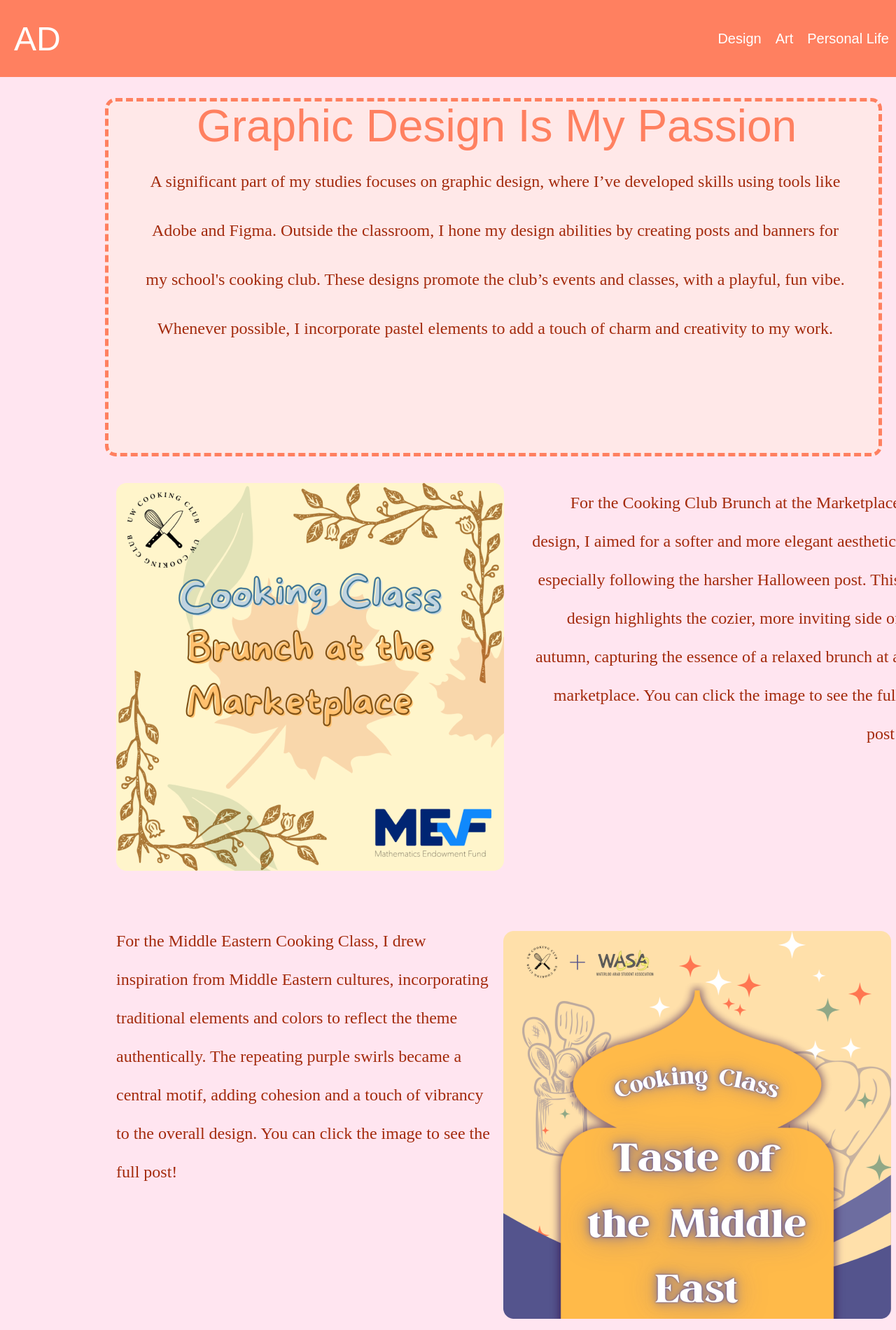
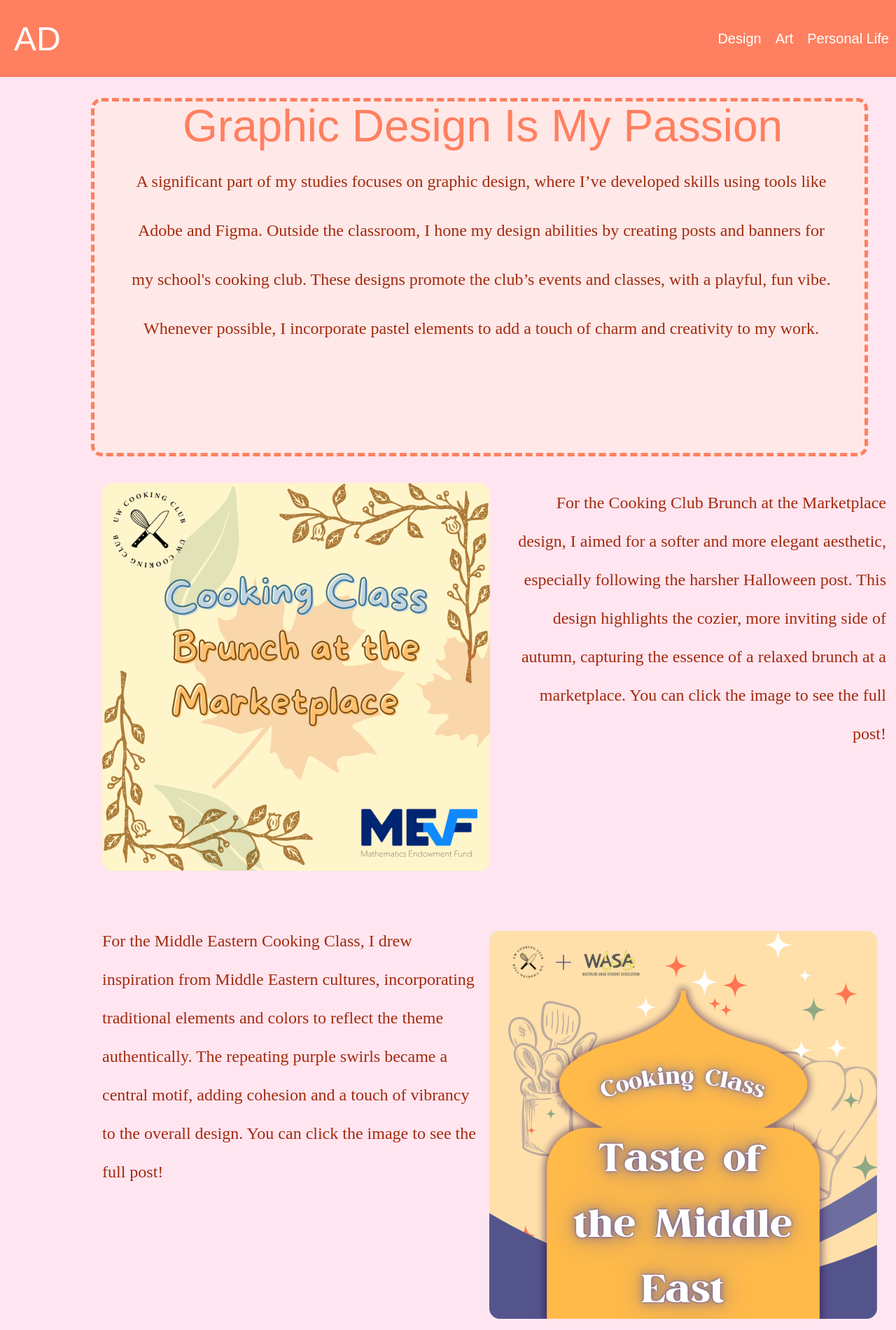
Before and after one commit to AmaraDamji/graphic-design, a plain HTML site: page index.html in a window 1280 px wide. Shown: the top 1900 px of the page at 70% size. Drawn offline with Linux system fonts and the light colour scheme; a web font is replaced by a local one.

Commit message:
adjustments

```diff
--- a/index.html
+++ b/index.html
@@ -43,7 +43,7 @@ Date retrieved: November 20
         width: 1100px;
         height: 502px;
         top: 140px;
-        left: 150px;
+        left: 130px;
         background-color: #ffe8e8;
         border-radius: 15px;
         border: 5px dashed #ff8060;
@@ -52,7 +52,7 @@ Date retrieved: November 20
       h1 {
         position: absolute;
         top: 100px;
-        left: 200px;
+        left: 180px;
         width: 1019px;
         font-weight: 400;
         color: #ff8060;
@@ -64,7 +64,7 @@ Date retrieved: November 20
       .description {
         position: absolute;
         top: 200px;
-        left: 200px;
+        left: 180px;
         width: 1015px;
         font-family: "DynaPuff";
         font-weight: 400;
@@ -77,7 +77,7 @@ Date retrieved: November 20
       .brunch-text {
         position: absolute;
         top: 667px;
-        left: 751px;
+        left: 731px;
         width: 535px;
         font-family: "DynaPuff";
         font-weight: 500;
@@ -90,7 +90,7 @@ Date retrieved: November 20
       .brunch {
         position: absolute;
         top: 690px;
-        left: 166px;
+        left: 146px;
         width: 554px;
         height: 554px;
         object-fit: cover;
@@ -99,7 +99,7 @@ Date retrieved: November 20
       .middle-text {
         position: absolute;
         top: 1293px;
-        left: 166px;
+        left: 146px;
         width: 536px;
         font-family: "DynaPuff";
         font-weight: 500;
@@ -112,7 +112,7 @@ Date retrieved: November 20
       .middle {
         position: absolute;
         top: 1330px;
-        left: 719px;
+        left: 699px;
         width: 554px;
         height: 554px;
         object-fit: cover;
@@ -121,7 +121,7 @@ Date retrieved: November 20
       .cover-text {
         position: absolute;
         top: 2000px;
-        left: 751px;
+        left: 731px;
         width: 552px;
         font-family: "DynaPuff";
         font-weight: 500;
@@ -134,7 +134,7 @@ Date retrieved: November 20
       .cover {
         position: absolute;
         top: 2026px;
-        left: 166px;
+        left: 146px;
         width: 554px;
         height: 716px;
         object-fit: cover;
```
